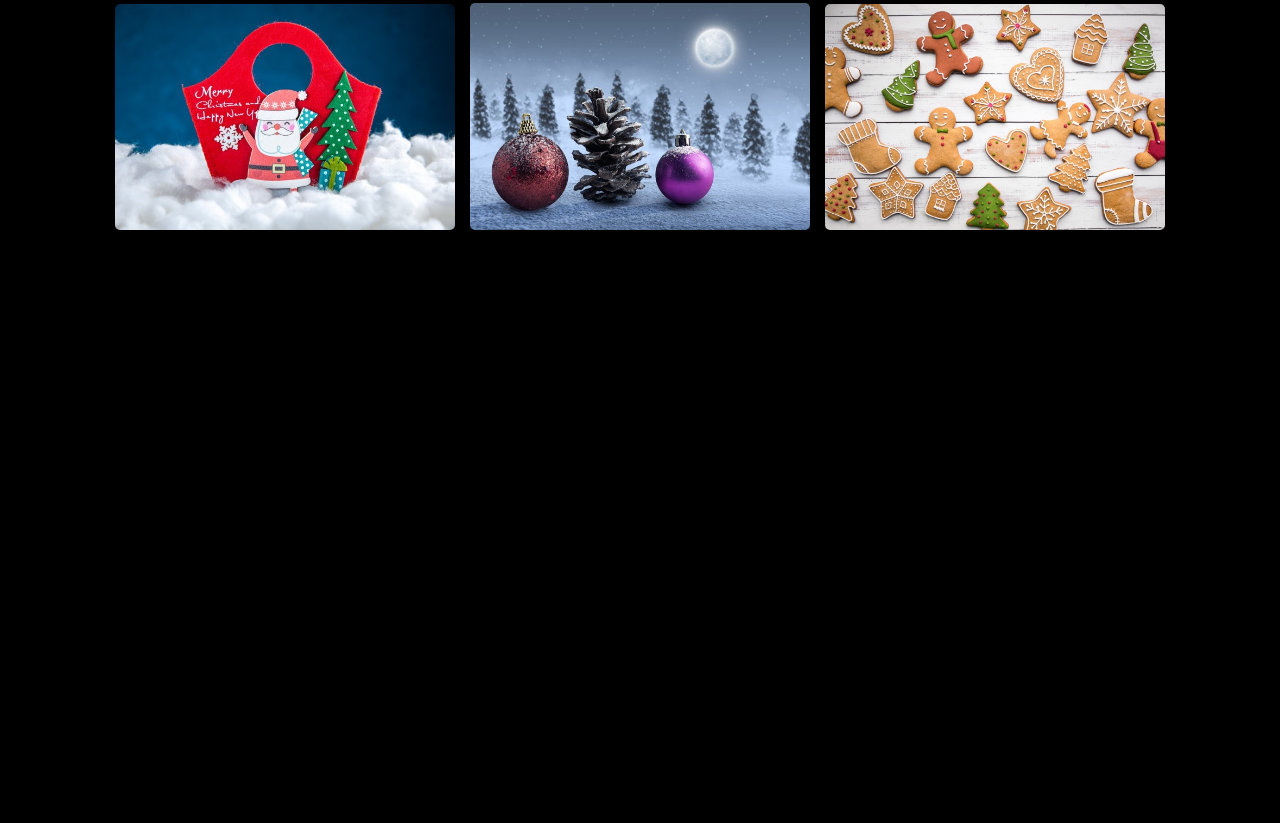
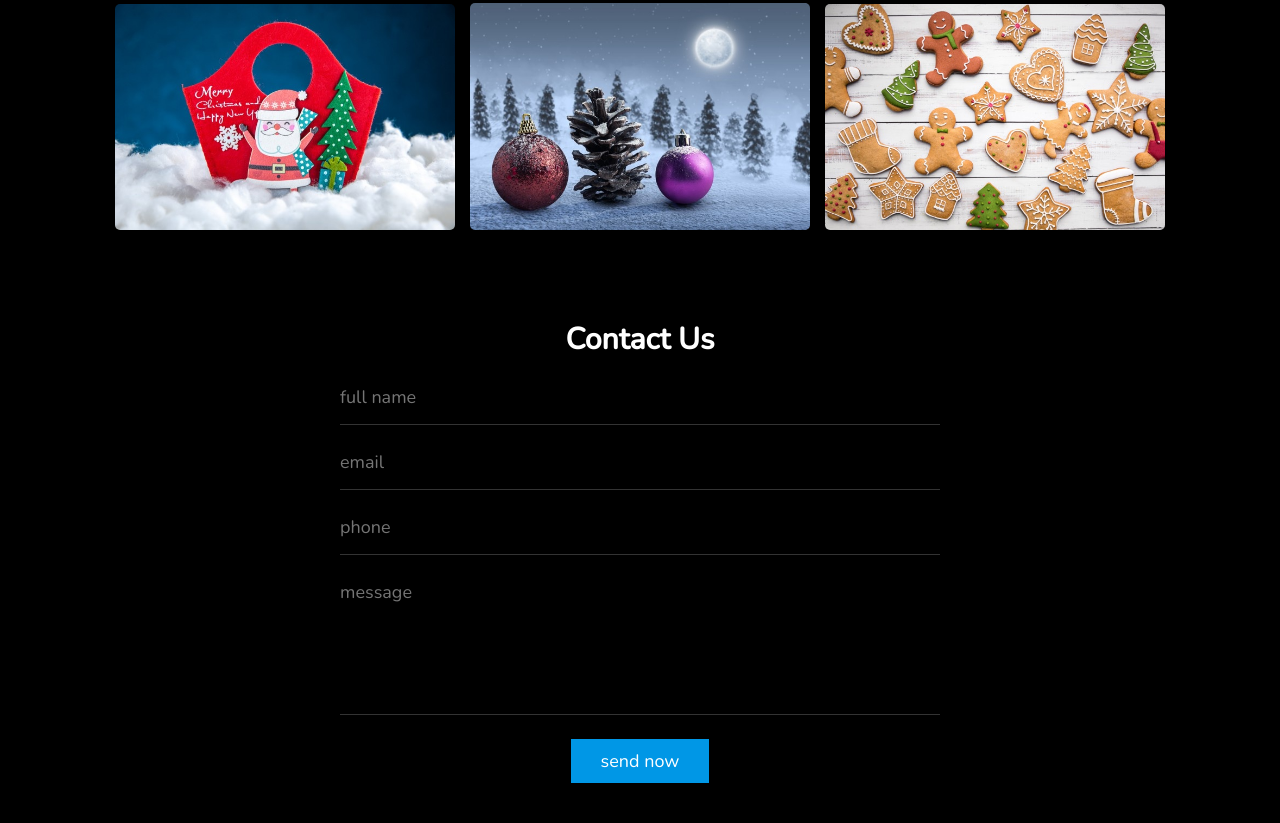
Before and after one commit to BVBFD/Responsive-Christmas-Website, a plain HTML site: page index.html in a window 1280 px wide. Shown: the part 4592-5415 px from the top of the page. Before the commit the page ends 4871 px from the top, so only its background shows below. Drawn offline with nearby package versions, Linux system fonts and the light colour scheme.

Commit message:
Code Contact Part

```diff
--- a/index.html
+++ b/index.html
@@ -283,6 +283,25 @@
       </div>
     </section>
     <!-- gallery section ends -->
+    <!-- contact section starts -->
+    <section class="contact" id="contact">
+      <form action="">
+        <h3>contact us</h3>
+        <input type="text" placeholder="full name" class="box" />
+        <input type="email" placeholder="email" class="box" />
+        <input type="number" placeholder="phone" class="box" />
+        <textarea
+          name=""
+          id=""
+          cols="30"
+          rows="10"
+          placeholder="message"
+          class="box"
+        ></textarea>
+        <input type="submit" value="send now" class="btn" />
+      </form>
+    </section>
+    <!-- contact section ends -->
     <script src="script.js" defer></script>
   </body>
 </html>
--- a/style.css
+++ b/style.css
@@ -444,3 +444,35 @@ section {
   border-radius: 0.5rem;
   margin-bottom: 1.5rem;
 }
+
+.contact form {
+  margin: 1rem auto;
+  max-width: 60rem;
+  text-align: center;
+}
+
+.contact form h3 {
+  font-size: 3rem;
+  color: var(--white);
+  text-transform: capitalize;
+  margin-bottom: 1rem;
+}
+
+.contact form .box {
+  width: 100%;
+  padding: 1.5rem 0;
+  border-bottom: 0.1rem solid rgba(255, 255, 255, 0.2);
+  margin-bottom: 1rem;
+  color: var(--white);
+  font-size: 1.8rem;
+  background: none;
+}
+
+.contact form .box:focus {
+  border-color: var(--blue);
+}
+
+.contact form textarea {
+  height: 15rem;
+  resize: none;
+}
```
